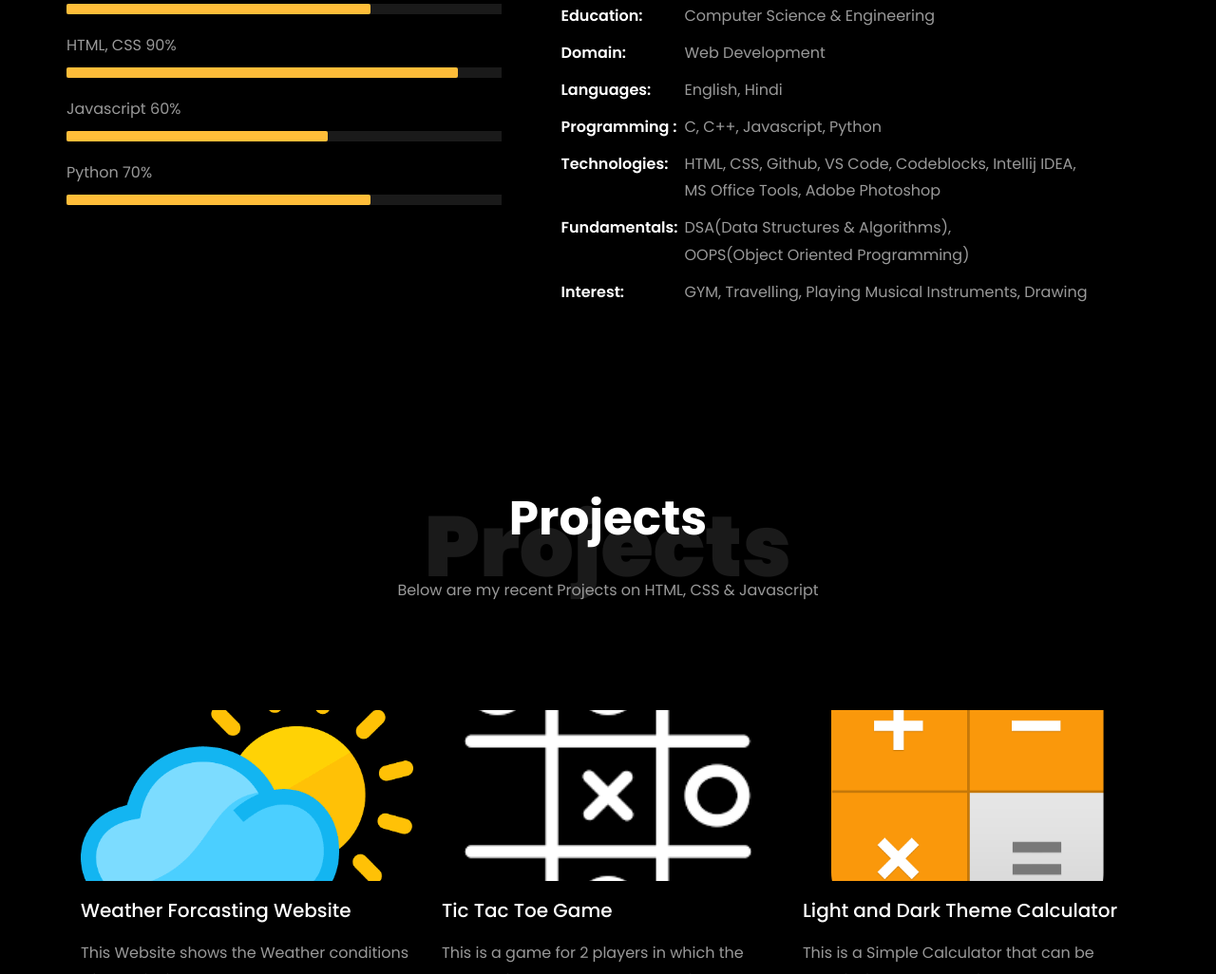
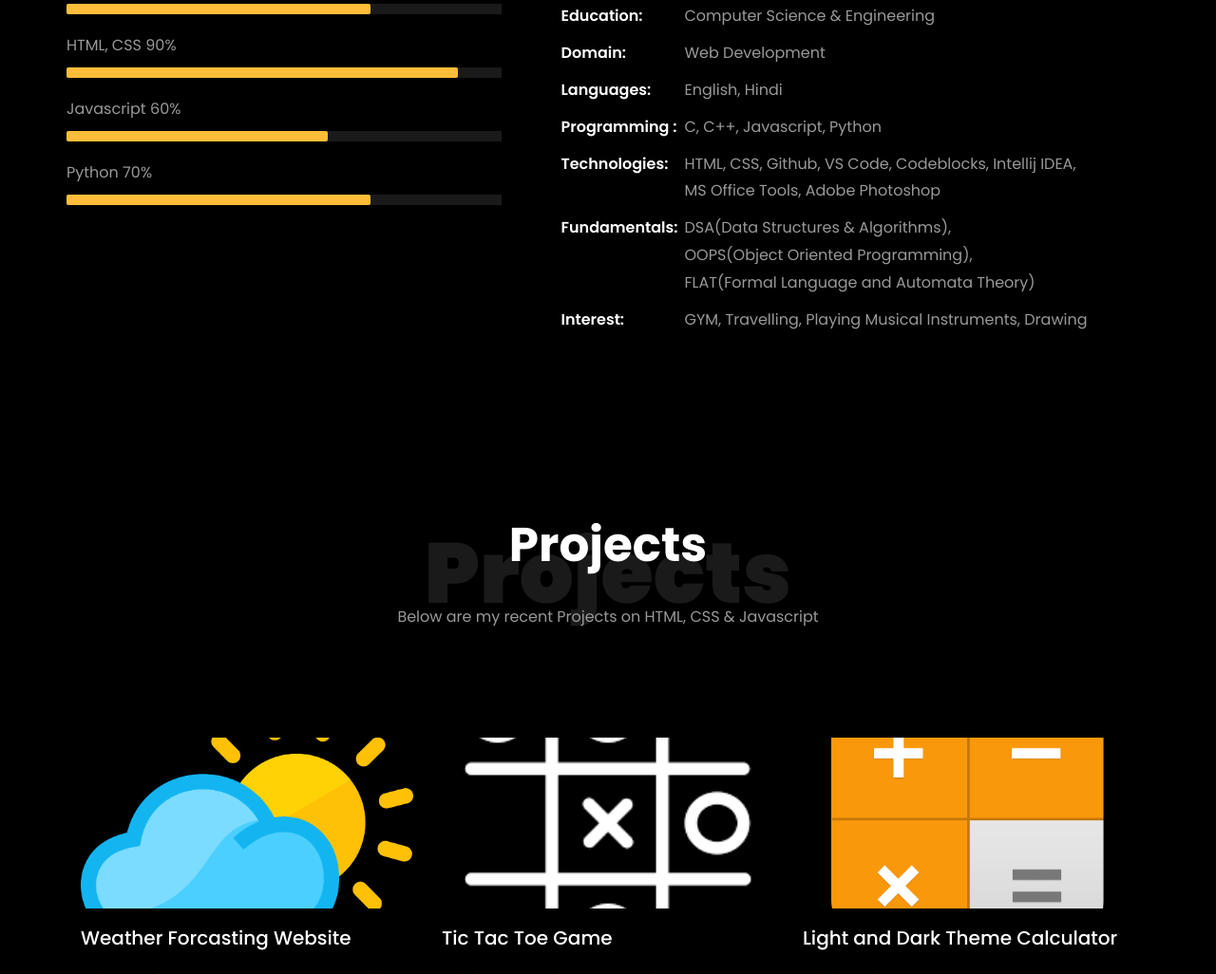
Before and after one commit to Shreyaskar936/Shreyaskar936.github.io, a plain HTML site: page index.html in a window 1280 px wide. Shown: the part 1244-2270 px from the top of the page at 95% size. Drawn offline with Linux system fonts and the light colour scheme; files whose address does not match are found by name.

Commit message:
Update index.html

```diff
--- a/index.html
+++ b/index.html
@@ -223,7 +223,7 @@
 									<li class="d-flex"><span>Languages:</span> <span>English, Hindi</span></li>
 									<li class="d-flex"><span>Programming :</span> <span>C, C++, Javascript, Python</span></li>
 									<li class="d-flex"><span>Technologies:</span> <span>HTML, CSS, Github, VS Code, Codeblocks, Intellij IDEA,<br> MS Office Tools, Adobe Photoshop </span></li>
-									<li class="d-flex"><span>Fundamentals:</span> <span>DSA(Data Structures & Algorithms), <br>OOPS(Object Oriented Programming)</span></li>
+									<li class="d-flex"><span>Fundamentals:</span> <span>DSA(Data Structures & Algorithms), <br>OOPS(Object Oriented Programming),<br>FLAT(Formal Language and Automata Theory)</span></li>
 									<li class="d-flex"><span>Interest:</span> <span>GYM, Travelling, Playing Musical Instruments, Drawing</span></li>
 
 								</ul>
```
